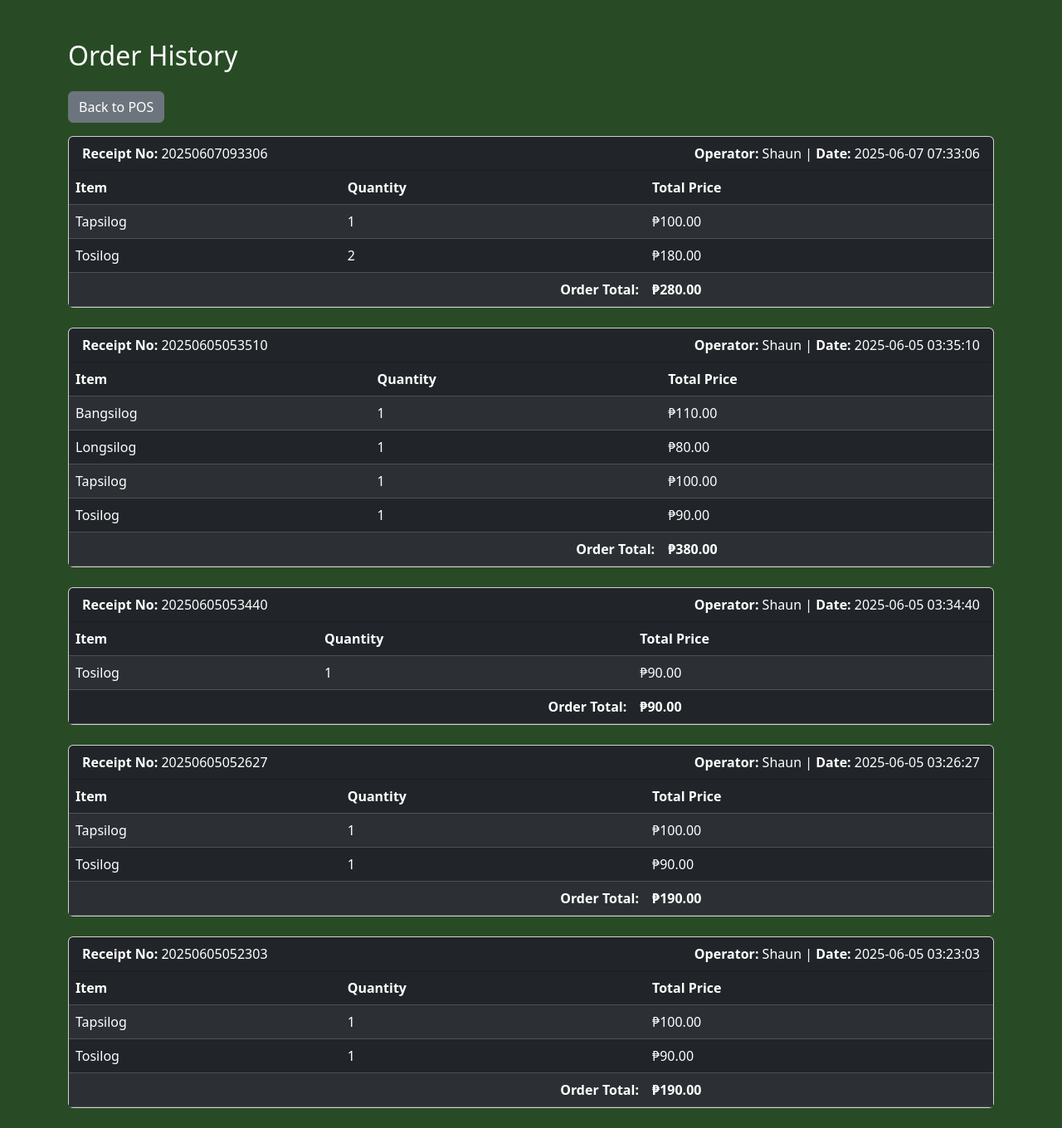
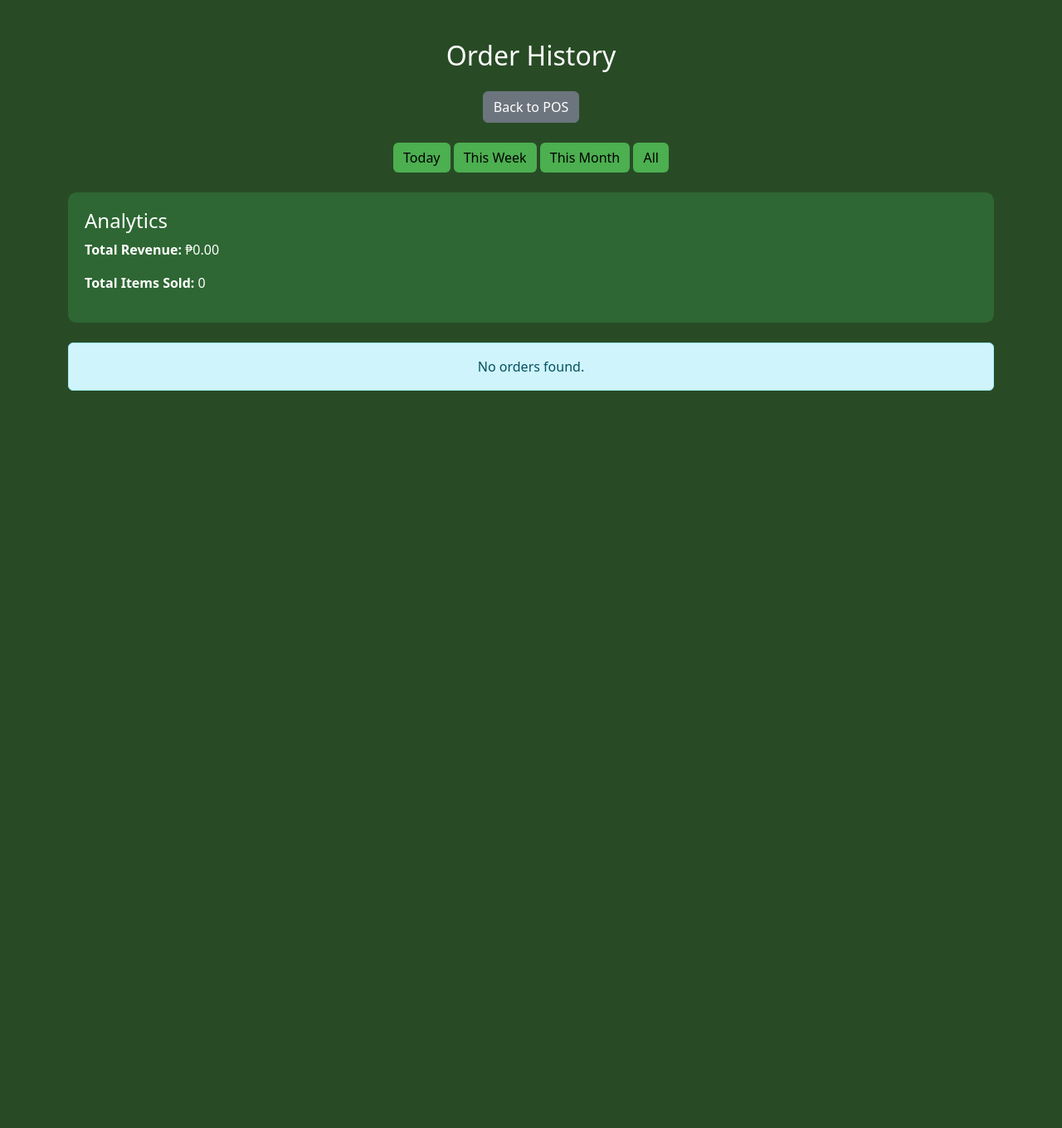
Before and after one commit to shaunieboy31/binalots, a PHP site: page /history.php?filter=today in a window 1280 px wide. Shown: the whole page at 83% size. After the commit the page ends 800 px from the top, so only its background shows below. Run offline with PHP 8.4, Linux system fonts and the light colour scheme; data comes from the database, SQL or seed files in the repository.

Commit message:
DATA ANALYTICS

```diff
--- a/history.php
+++ b/history.php
@@ -9,25 +9,51 @@
     die("Connection failed: " . $conn->connect_error);
 }
 
-// Get all orders with their items
+// Determine filter type
+$filter = isset($_GET['filter']) ? $_GET['filter'] : 'all';
+$date_condition = "";
+
+if ($filter === 'today') {
+    $date_condition = "WHERE DATE(o.created_at) = CURDATE()";
+} elseif ($filter === 'week') {
+    $date_condition = "WHERE YEARWEEK(o.created_at, 1) = YEARWEEK(CURDATE(), 1)";
+} elseif ($filter === 'month') {
+    $date_condition = "WHERE YEAR(o.created_at) = YEAR(CURDATE()) AND MONTH(o.created_at) = MONTH(CURDATE())";
+}
+
+// Get filtered orders
 $sql = "SELECT o.order_id, o.receipt_no, o.operator, o.created_at, d.item, d.quantity, d.price
         FROM orders o
         JOIN order_details d ON o.order_id = d.order_id
+        $date_condition
         ORDER BY o.order_id DESC, d.item ASC";
 $result = $conn->query($sql);
 
 $orders = [];
+$total_revenue = 0;
+$total_items = 0;
+
 if ($result && $result->num_rows > 0) {
     while($row = $result->fetch_assoc()) {
-        $orders[$row['receipt_no']]['info'] = [
-            'operator' => $row['operator'],
-            'created_at' => $row['created_at']
-        ];
-        $orders[$row['receipt_no']]['items'][] = [
+        $receipt_no = $row['receipt_no'];
+        if (!isset($orders[$receipt_no])) {
+            $orders[$receipt_no] = [
+                'info' => [
+                    'operator' => $row['operator'],
+                    'created_at' => $row['created_at']
+                ],
+                'items' => []
+            ];
+        }
+        $orders[$receipt_no]['items'][] = [
             'item' => $row['item'],
             'quantity' => $row['quantity'],
             'price' => $row['price']
         ];
+
+        // Calculate analytics within the loop
+        $total_revenue += $row['price'];
+        $total_items += $row['quantity'];
     }
 }
 ?>
@@ -37,15 +63,60 @@
     <meta charset="UTF-8">
     <title>Order History</title>
     <link href="https://cdn.jsdelivr.net/npm/bootstrap@5.3.0-alpha3/dist/css/bootstrap.min.css" rel="stylesheet">
+    <style>
+        body {
+            background-color: #284b25;
+            color: white;
+        }
+        .btn-info {
+            background-color: #4CAF50;
+            border: none;
+        }
+        .btn-info:hover {
+            background-color: #45a049;
+        }
+        .card-header {
+            background-color: #2e6733;
+        }
+        .card {
+            border: none;
+            border-radius: 10px;
+            overflow: hidden;
+        }
+        .table-dark {
+            background-color: #2e6733;
+        }
+        .table-dark th, .table-dark td {
+            color: white;
+        }
+        .analytics {
+            background-color: #2e6733;
+            padding: 20px;
+            border-radius: 10px;
+        }
+    </style>
 </head>
-<body style="background-color:#284b25; color:white;">
+<body>
 <div class="container mt-5">
-    <h2 class="mb-4">Order History</h2>
-    <a href="home.php" class="btn btn-secondary mb-3">Back to POS</a>
+    <h2 class="mb-4 text-center">Order History</h2>
+    <div class="text-center mb-4">
+        <a href="home.php" class="btn btn-secondary">Back to POS</a>
+    </div>
+    <div class="text-center mb-4">
+        <button class="btn btn-info" onclick="window.location.href='history.php?filter=today'">Today</button>
+        <button class="btn btn-info" onclick="window.location.href='history.php?filter=week'">This Week</button>
+        <button class="btn btn-info" onclick="window.location.href='history.php?filter=month'">This Month</button>
+        <button class="btn btn-info" onclick="window.location.href='history.php'">All</button>
+    </div>
+    <div class="analytics mb-4">
+        <h4>Analytics</h4>
+        <p><strong>Total Revenue:</strong> ₱<?= number_format($total_revenue, 2) ?></p>
+        <p><strong>Total Items Sold:</strong> <?= $total_items ?></p>
+    </div>
     <?php if (!empty($orders)): ?>
         <?php foreach ($orders as $receipt_no => $order): ?>
             <div class="card mb-4">
-                <div class="card-header bg-dark text-white">
+                <div class="card-header text-white">
                     <strong>Receipt No:</strong> <?= htmlspecialchars($receipt_no) ?>
                     <span class="float-end"><strong>Operator:</strong> <?= htmlspecialchars($order['info']['operator']) ?> | <strong>Date:</strong> <?= htmlspecialchars($order['info']['created_at']) ?></span>
                 </div>
@@ -78,7 +149,7 @@
             </div>
         <?php endforeach; ?>
     <?php else: ?>
-        <div class="alert alert-info">No orders found.</div>
+        <div class="alert alert-info text-center">No orders found.</div>
     <?php endif; ?>
 </div>
 </body>
--- a/home.php
+++ b/home.php
@@ -1,9 +1,7 @@
 <?php
-
 session_start();
 // Initialize total amount and order data
 $totalAmount = isset($_SESSION['total']) ? floatval($_SESSION['total']) : 0.00;
-$_SESSION['order'] = isset($_SESSION['order']) ? $_SESSION['order'] : [];
 ?>
 
 <!DOCTYPE html>
@@ -71,7 +69,7 @@
     <div class="col-md-12 text-center mb-3">
       <div class="panel">
         <strong>Receipt No:</strong> <span id="receiptNumber"><?= date('YmdHis') ?></span><br>
-        Operator: <strong id="operatorName"><?= isset($_SESSION['username']) ? htmlspecialchars($_SESSION['username']) : 'Operator' ?></strong>
+                Operator: <strong id="operatorName"><?= isset($_SESSION['username']) ? htmlspecialchars($_SESSION['username']) : 'Operator' ?></strong>
       </div>
     </div>
   </div>
--- a/login.php
+++ b/login.php
@@ -60,6 +60,7 @@
 
             if (password_verify($password, $user['password'])) {
                 $_SESSION['email'] = $email;
+                $_SESSION['username'] = $user['name']; // Store the user's name in the session
 
                 // Generate OTP
                 $otp = rand(100000, 999999);
@@ -98,7 +99,6 @@
         // OTP verification step
         $entered_otp = $_POST['otp'];
         if (isset($_SESSION['otp']) && $entered_otp == $_SESSION['otp']) {
-            $_SESSION['username'] = $_SESSION['email'];
             unset($_SESSION['otp']);
             header("Location: home.php");
             exit();
```
Also changed, not shown: debug_order.txt (+0 -7 lines).
